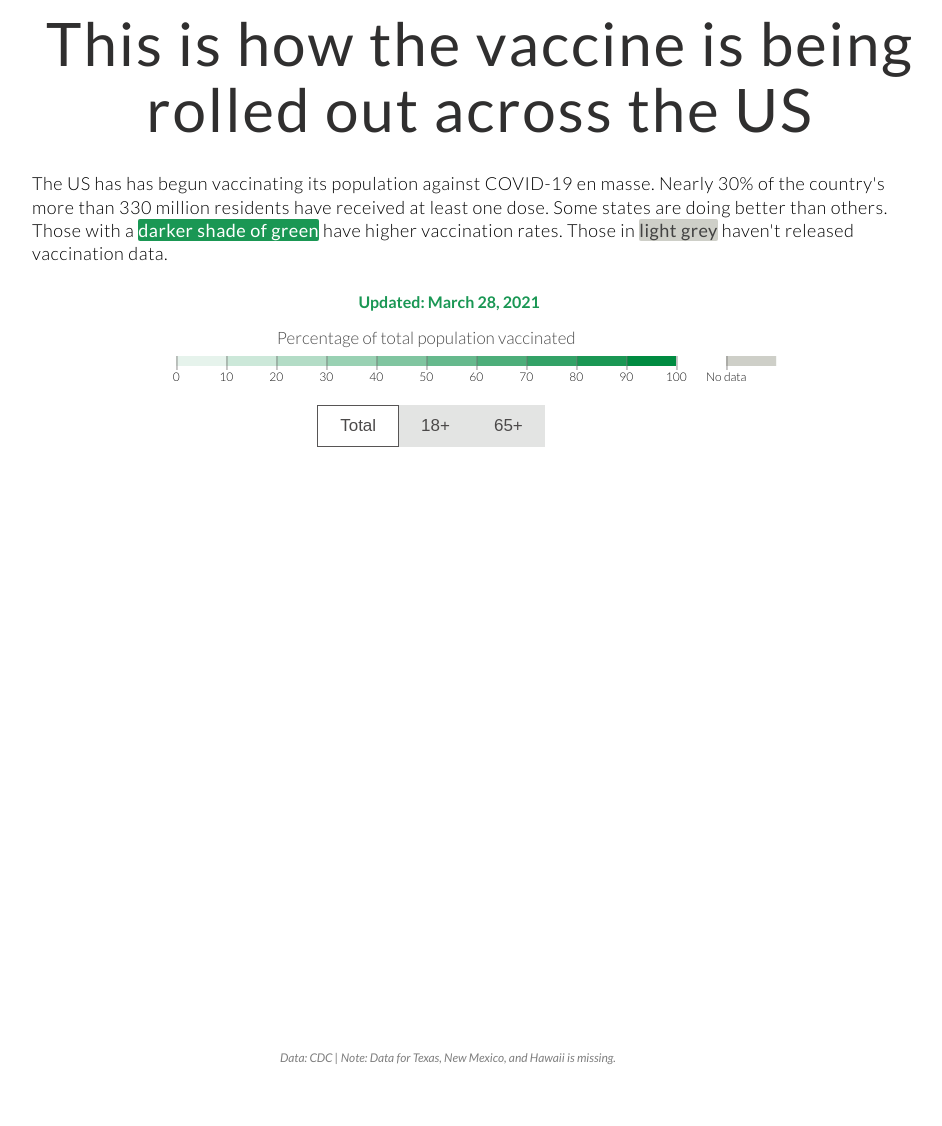
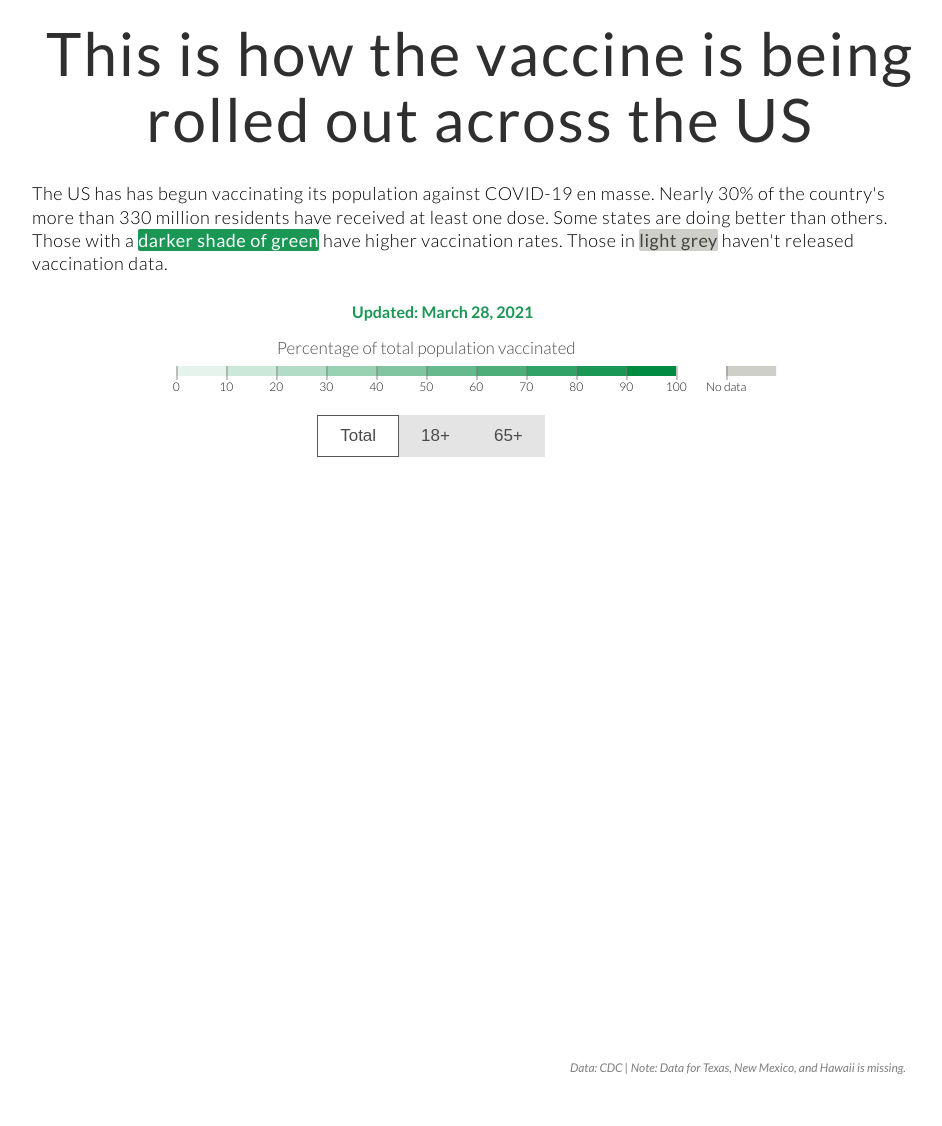
Before and after one commit to cudemans/us-vaccination-map, a PHP site: page / in a window 1280 px wide. Shown: the whole page, without its empty margins (160-1102 px from the left). Before the commit the page ends 1065 px from the top, so only its background shows below. Run offline with PHP 8.4, Linux system fonts and the light colour scheme; some libraries are stand-ins or nearby versions.

Commit message:
css changes

```diff
--- a/css/style.css
+++ b/css/style.css
@@ -4,6 +4,7 @@ html,
 body {
   min-height: 100%;
   margin: 0;
+  margin-top: 5px;
 }
 
 body {
@@ -63,10 +64,11 @@ text {
 }
 
 .update {
-  width: 19%;
+  width: 20%;
   margin-bottom: 20px;
   font-weight: 600;
   font-family: "Lato";
+
   color: #1a9754;
   font-style: bold;
   font-size: 16px;
--- a/js/main.js
+++ b/js/main.js
@@ -29,15 +29,6 @@ const svg = d3.select("#chart-area").append("svg")
 const g = svg.append("g")
     .attr("transform", `translate(0, ${MARGINS.LEFT})`)
 
-// Add tooltip
-const tip = d3.tip()
-.attr("class", "d3-tip")
-.html(() => {
-    let text = `<strong><span style="color: black; font-size: 14px; line-spacing:70%">County</strong></span><br>`
-    text += `<p style="color: #6e6d6d; font-size: 12px; line-spacing:70%">Number of vaccinations</p>`
-    return text
-})
-g.call(tip)
 
 // Create legend
 const LegendArea = d3.select("#legend").append("svg")
@@ -93,10 +84,9 @@ increments.forEach((increment, i) => {
 })
 
 // Data credit
-
 const credit = g.append("text")
     .attr("class", "credit")
-    .attr("x", WIDTH - 690)
+    .attr("x", WIDTH - 400)
     .attr("y", HEIGHT + 20)
     .attr("font-size", "12px")
     .attr("opacity", "0.5")
@@ -117,8 +107,15 @@ $(".button").on("click", function() {
      drawMap()
 })
 
+
 // Draw map
 let drawMap = () => {
+
+// Tooltip
+const tip = d3.tip()
+    .attr("class", "d3-tip")
+    .html(d => d)
+g.call(tip)
 
     // add transiton
     const t = d3.transition()
@@ -193,6 +190,14 @@ let drawMap = () => {
             } else return "Percentage of 65+ vaccinated"
         })
 
+    // Zoom functionality
+    // const zoom = d3.zoom()
+    //     .scaleExtent([1, 8])
+    //     .extent([[0, 0], [WIDTH, HEIGHT]])
+    //     .on("zoom", () => g.attr("transform", d3.event.transform));
+
+    // svg.call(zoom);
+
     }
 
 
@@ -203,7 +208,6 @@ d3.json(countyURL).then(
         } else {
             countyData = topojson.feature(data, data.objects.counties).features
             stateData = topojson.feature(data, data.objects.states).features
-
         }
 
             d3.json("data/cdc_data.json").then(
@@ -219,10 +223,20 @@ d3.json(countyURL).then(
                             data.FIPS = Number(data.FIPS)
                             return data
                         })
-                        console.log(vacData)
+                        // console.log(vacData)
                         drawMap()
                     }
                 }
             )
     }
 )
+
+
+// const tip = d3.tip()
+// .attr("class", "d3-tip")
+// .html(() => {
+//     let text = `<strong><span style="color: black; font-size: 14px; line-spacing:70%">County</strong></span><br>`
+//     text += `<p style="color: #6e6d6d; font-size: 12px; line-spacing:70%">Number of vaccinations</p>`
+//     return text
+// })
+// g.call(tip)
```
Also changed, not shown: README.md.
